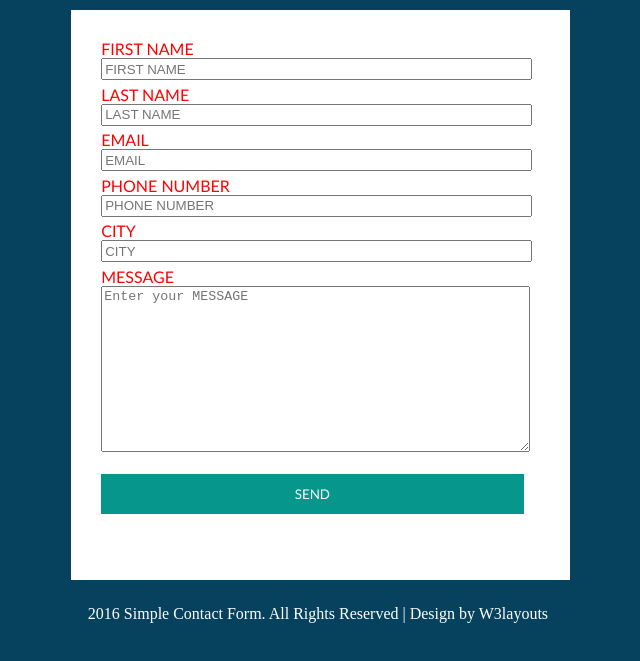
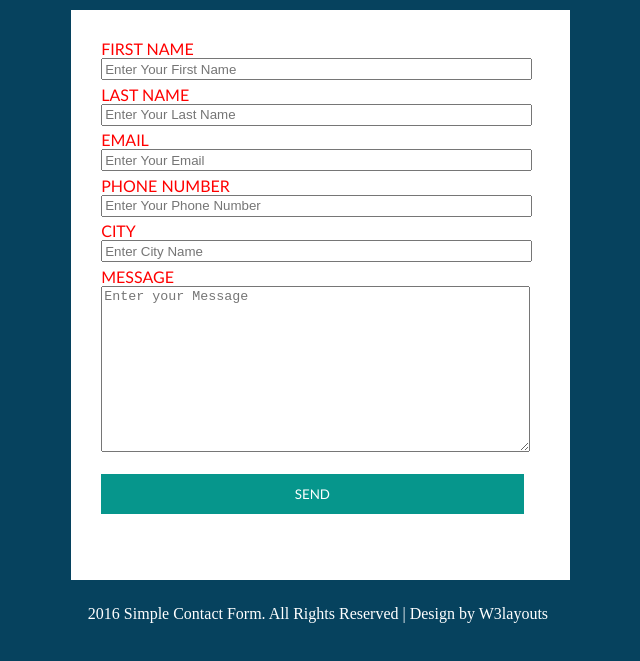
Before and after one commit to Moyudin/Contact-form, a plain HTML site: page index.html in a window 1280 px wide. Shown: the part 77-738 px from the top of the page, without its empty margins (341-981 px from the left). Drawn offline with Linux system fonts and the light colour scheme.

Commit message:
I have completed with Contact form

```diff
--- a/index.html
+++ b/index.html
@@ -16,28 +16,28 @@
              <form>
                 <div>
                     <label class="l-name">FIRST NAME</label>
-                    <input type="text" name="name" class="i-name" placeholder="FIRST NAME" required>
+                    <input type="text" name="name" class="i-name" placeholder="Enter Your First Name" required>
                 </div>
                 </form>
                 <div>
                     <label class="l-name">LAST NAME</label>
-                    <input type="text" name="name" class="i-name" placeholder="LAST NAME" required>
+                    <input type="text" name="name" class="i-name" placeholder="Enter Your Last Name" required>
                 </div>
                 <div>
                     <label class="l-name">EMAIL</label>
-                    <input type="email" name="name" class="i-name" placeholder="EMAIL" required>
+                    <input type="email" name="name" class="i-name" placeholder="Enter Your Email" required>
                 </div>
                 <div>
                     <label class="l-name">PHONE NUMBER</label>
-                    <input type="number" name="name" class="i-name" placeholder="PHONE NUMBER" required>
+                    <input type="number" name="name" class="i-name" placeholder="Enter Your Phone Number" required>
                 </div>
                 <div>
                     <label class="l-name">CITY</label>
-                    <input type="text" name="name" class="i-name" placeholder="CITY" required>
+                    <input type="text" name="name" class="i-name" placeholder="Enter City Name" required>
                 </div>
                 <div>
                     <label class="l-name">MESSAGE</label>
-                    <textarea type="text" name="name" class="imessage" placeholder="Enter your MESSAGE" cols="20" rows="5" required></textarea>
+                    <textarea type="text" name="name" class="imessage" placeholder="Enter your Message" cols="20" rows="5" required></textarea>
                 </div>
                 <div>
                     <button class="btn" type="submit" >SEND</button>
```
